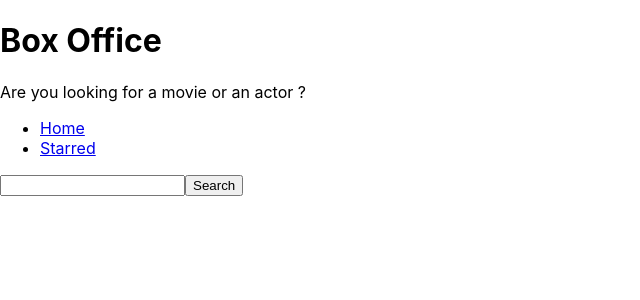
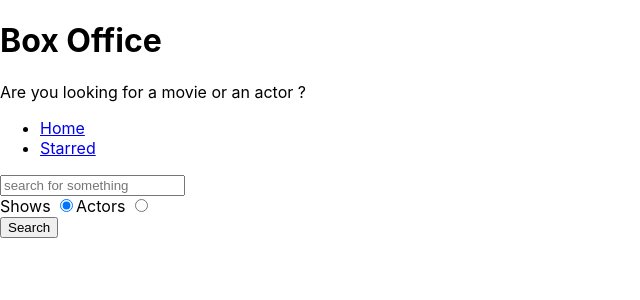
Before and after one commit to nishant26n/box-office, a React (Create React App) app: page / in a window 1280 px wide. Shown: the top 300 px of the page, without its empty margins (0-640 px from the left). Built offline with nearby package versions, Linux system fonts and the light colour scheme.

Commit message:
added search options for searching actors

```diff
--- a/src/Pages/Home.js
+++ b/src/Pages/Home.js
@@ -5,15 +5,17 @@
 const Home = () => {
   const [input, setInput] = useState('');
   const [results, setResults] = useState(null);
+  const [searchOptions, setSearchOption] = useState('shows');
+  const isShowsSeach = searchOptions === 'shows';
 
   const onInputChange = ev => {
     setInput(ev.target.value);
   };
 
   const onSearch = () => {
-    apiGet(`/search/shows?q=${input}`).then(result => {
+    apiGet(`/search/${searchOptions}?q=${input}`).then(result => {
       setResults(result);
-      console.log(result);
+      // console.log(result);
     });
   };
 
@@ -23,19 +25,21 @@
     }
   };
 
+  const onRadioChange = ev => {
+    setSearchOption(ev.target.value);
+  };
+
   const renderResults = () => {
     if (results && results.length === 0) {
       return <div>No results</div>;
     }
 
     if (results && results.length > 0) {
-      return (
-        <div>
-          {results.map(item => (
-            <div key={item.show.id}>{item.show.name}</div>
-          ))}
-        </div>
-      );
+      return results[0].show
+        ? results.map(item => <div key={item.show.id}>{item.show.name}</div>)
+        : results.map(item => (
+            <div key={item.person.id}>{item.person.name}</div>
+          ));
     }
     return null;
   };
@@ -44,10 +48,36 @@
     <MainPageLayout>
       <input
         type="text"
+        placeholder="search for something"
         onChange={onInputChange}
         onKeyDown={onKeyDown}
         value={input}
       />
+
+      <div>
+        <label htmlFor="shows-search">
+          Shows{' '}
+          <input
+            id="shows-search"
+            type="radio"
+            value="shows"
+            checked={isShowsSeach}
+            onChange={onRadioChange}
+          />
+        </label>
+
+        <label htmlFor="actors-search">
+          Actors{' '}
+          <input
+            id="actors-search"
+            type="radio"
+            value="people"
+            checked={!isShowsSeach}
+            onChange={onRadioChange}
+          />
+        </label>
+      </div>
+
       <button type="button" onClick={onSearch}>
         Search
       </button>
```
